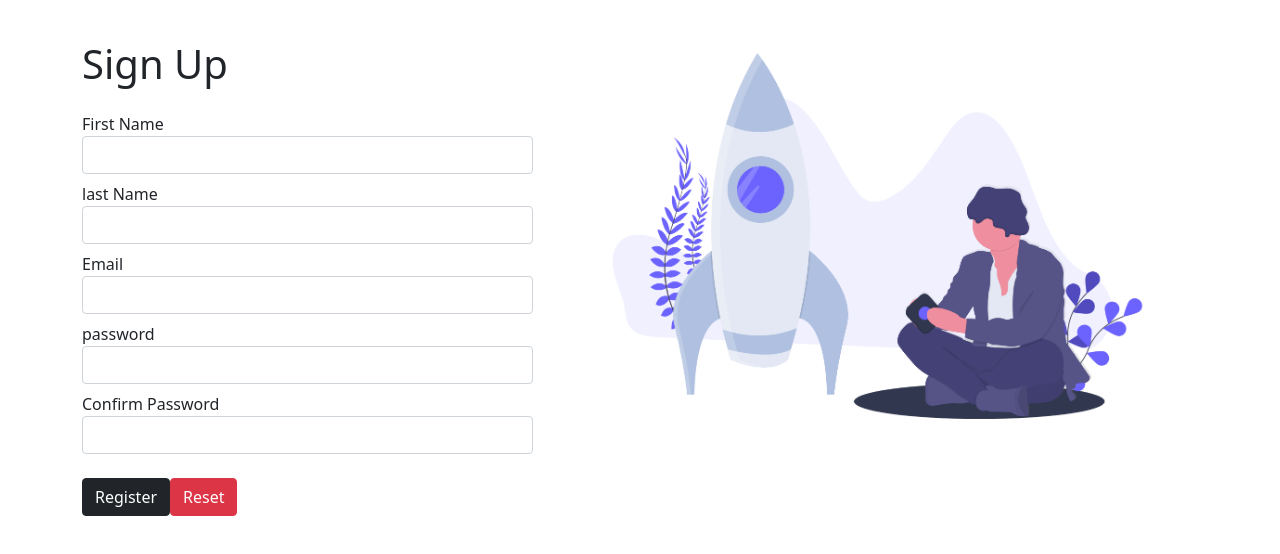
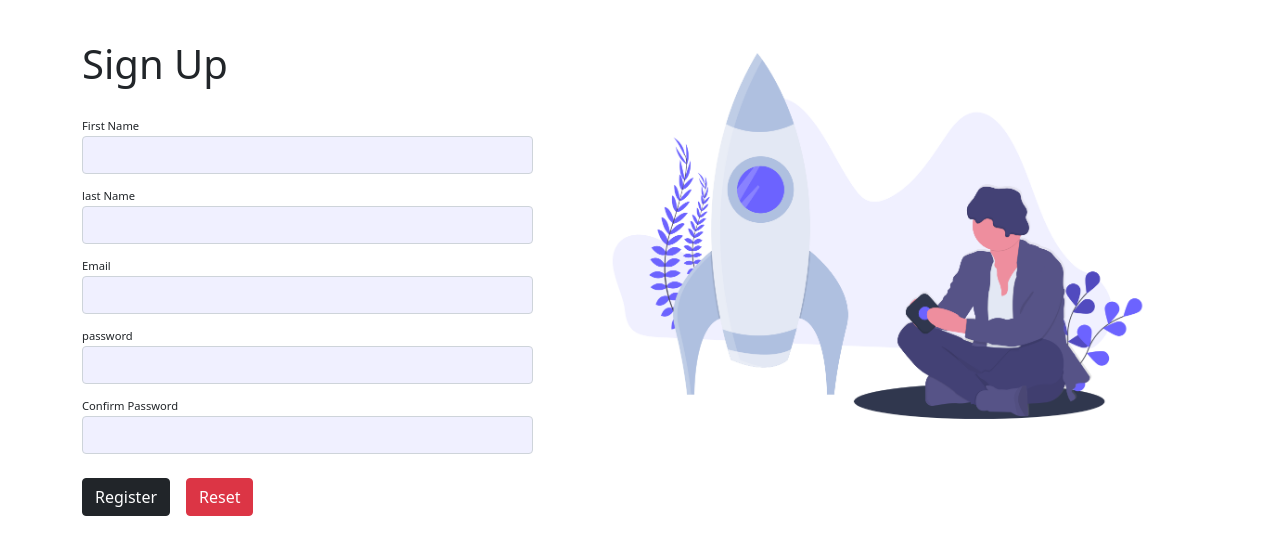
Before and after one commit to IlyaKrapivnoy/react_form_validation_with_formik_and_yup, a React (Create React App) app: page / in a window 1280 px wide. Shown: the top 554 px of the page. Built offline with nearby package versions, Linux system fonts and the light colour scheme.

Commit message:
add styles

```diff
--- a/src/App.css
+++ b/src/App.css
@@ -1,38 +1,19 @@
-.App {
-  text-align: center;
+@import url('https://fonts.googleapis.com/css2?family=Roboto&display=swap');
+
+body {
+  font-family: 'Roboto', sans-serif;
+  }
+
+label {
+  font-size: .7rem;
 }
 
-.App-logo {
-  height: 40vmin;
-  pointer-events: none;
+input.form-control, input.form-control:focus {
+  background: #F0F0FF;
 }
 
-@media (prefers-reduced-motion: no-preference) {
-  .App-logo {
-    animation: App-logo-spin infinite 20s linear;
-  }
+.error {
+  position: absolute;
+  color: red;
+  font-size: .6rem;
 }
-
-.App-header {
-  background-color: #282c34;
-  min-height: 100vh;
-  display: flex;
-  flex-direction: column;
-  align-items: center;
-  justify-content: center;
-  font-size: calc(10px + 2vmin);
-  color: white;
-}
-
-.App-link {
-  color: #61dafb;
-}
-
-@keyframes App-logo-spin {
-  from {
-    transform: rotate(0deg);
-  }
-  to {
-    transform: rotate(360deg);
-  }
-}
--- a/src/components/Signup.jsx
+++ b/src/components/Signup.jsx
@@ -61,11 +61,14 @@ const Signup = () => {
                             name='confirmPassword'
                             type='password'
                         />
-                        <button className='btn btn-dark mt-3' type='submit'>
+                        <button
+                            className='btn btn-dark mt-3 ml-3'
+                            type='submit'
+                        >
                             Register
                         </button>
                         <button
-                            className='btn btn-danger mt-3 ml-3'
+                            className='btn btn-danger mt-3 mx-3'
                             type='reset'
                         >
                             Reset
--- a/src/components/TextField.jsx
+++ b/src/components/TextField.jsx
@@ -13,7 +13,7 @@ const TextField = ({ label, ...props }) => {
                 {...props}
                 autoComplete='off'
             />
-            <ErrorMessage name={field.name} />
+            <ErrorMessage component='div' name={field.name} className='error' />
         </div>
     );
 };
```
